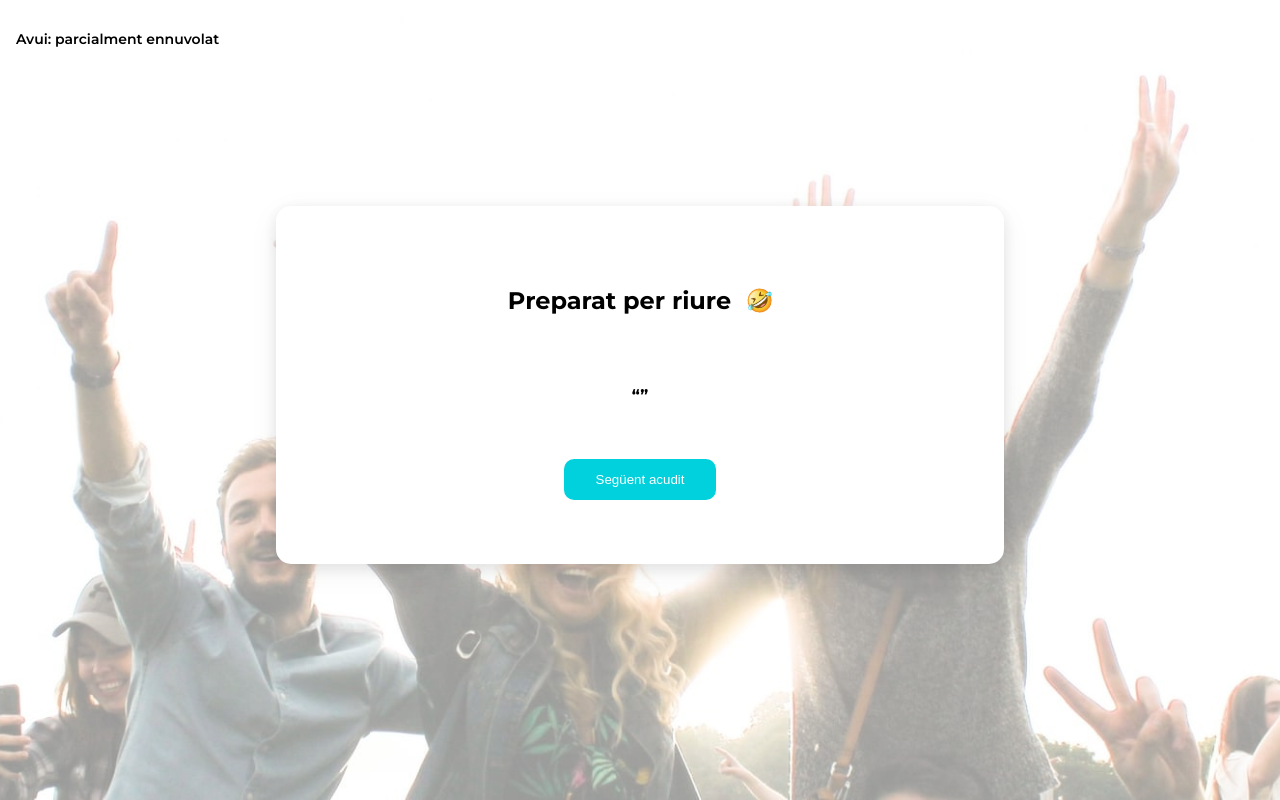
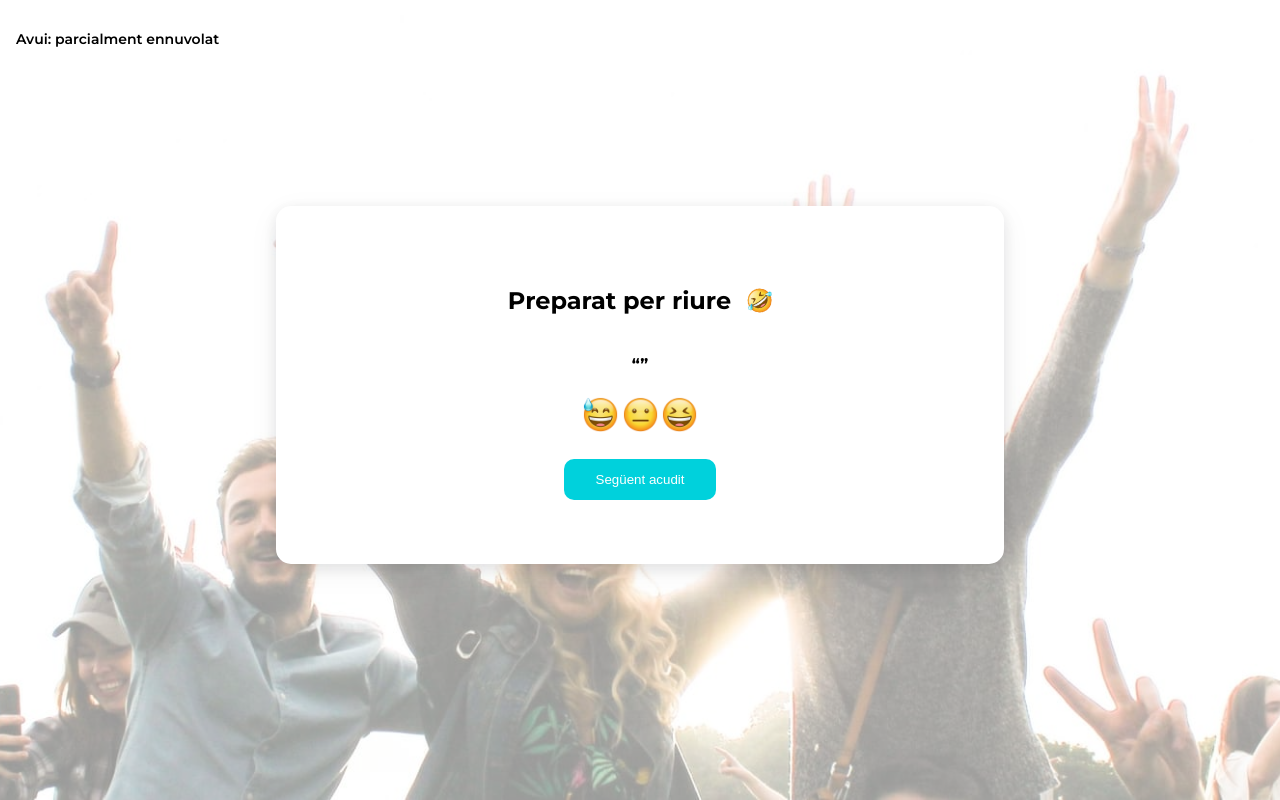
Before and after one commit to codenaud/sprint-04, a website: page index.html in a window 1280 px wide. Drawn offline with Linux system fonts and the light colour scheme; no server answers.

Commit message:
Working on exercice 3: first step

```diff
--- a/css/styles.css
+++ b/css/styles.css
@@ -86,3 +86,8 @@ h1 {
   padding: 1rem;
   z-index: 3;
 }
+
+/* Exercice 2 */
+.value-emoji {
+  cursor: pointer;
+}
--- a/index.html
+++ b/index.html
@@ -22,6 +22,11 @@
             <div class="jokes">
                 <q id="jokes"></q>
             </div>
+            <div class="joke-values">
+                <img id="value-poor" class="value-emoji" src="img/emoji-01.png" alt="smile emoji" width="35">
+                <img id="value-medium" class="value-emoji" src="img/emoji-02.png" alt="smile emoji" width="35">
+                <img id="value-top" class="value-emoji" src="img/emoji-03.png" alt="smile emoji" width="35">
+            </div>
             <button type="submit" class="btn">Següent acudit</button>
         </div>
     </div>
```
Also changed, not shown: src/index.ts (+14 -0 lines), img/emoji-01.png (added), img/emoji-02.png (added), img/emoji-03.png (added).
